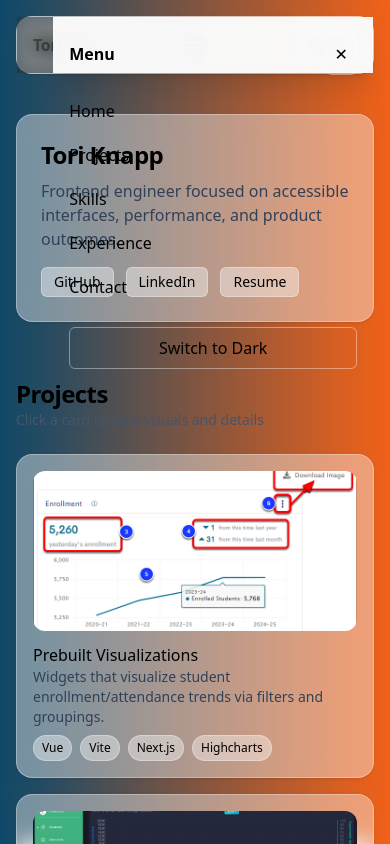
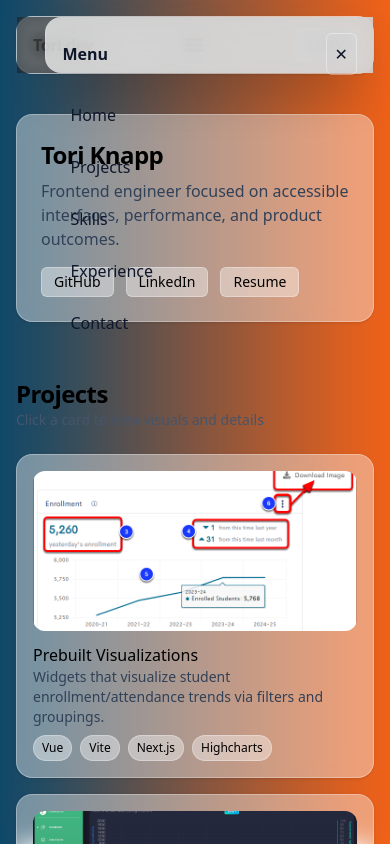
Before and after one commit to torrance-k/portfolio, a Vue app: page / in a window 390 px wide. Both pictures are taken after a click on the button "Open menu". Shown: the top 844 px of the page. Built offline with nearby package versions, Linux system fonts and the light colour scheme.

Commit message:
fix: hamburger menu transparent

```diff
--- a/src/components/NavBar.vue
+++ b/src/components/NavBar.vue
@@ -42,11 +42,15 @@
                     <div v-show="open" class="fixed inset-0 z-[70] md:hidden" @click.self="closeMenu"
                         @keydown.esc="closeMenu">
                         <!-- backdrop -->
-                        <div class="absolute inset-0 bg-black/40 backdrop-blur-sm"></div>
+                        <div class="absolute inset-0 bg-black/50 backdrop-blur-sm"></div>
 
                         <!-- panel -->
-                        <aside id="mobile-drawer" class="ml-auto h-full w-[82vw] max-w-[320px] bg-white/95 dark:bg-slate-900/95 shadow-xl p-4
-             relative z-[71] grid gap-2">
+                        <aside id="mobile-drawer" class="ml-auto h-full w-[84vw] max-w-[360px] rounded-l-2xl
+         bg-white/70 dark:bg-slate-900/70 backdrop-blur-xl
+         border-l border-white/20 dark:border-white/10
+         shadow-2xl p-4
+         relative z-[71] grid gap-2
+         text-slate-900 dark:text-slate-100">
                             <div class="flex items-center justify-between mb-2">
                                 <div class="font-semibold">Menu</div>
                                 <button class="rounded-md p-2 border border-white/40 dark:border-white/10"
@@ -55,23 +59,27 @@
 
                             <!-- Mobile links (the same targets as desktop) -->
                             <nav class="grid gap-1 text-base">
-                                <RouterLink to="/" class="py-2" @click="closeMenu">Home</RouterLink>
-                                <RouterLink :to="{ path: '/', hash: '#projects' }" class="py-2" @click="closeMenu">
+                                <RouterLink to="/"
+                                    class="px-2 py-3 rounded-lg hover:bg-white/60 dark:hover:bg-slate-800/60"
+                                    @click="closeMenu">Home</RouterLink>
+                                <RouterLink :to="{ path: '/', hash: '#projects' }"
+                                    class="px-2 py-3 rounded-lg hover:bg-white/60 dark:hover:bg-slate-800/60"
+                                    @click="closeMenu">
                                     Projects</RouterLink>
-                                <RouterLink :to="{ path: '/', hash: '#skills' }" class="py-2" @click="closeMenu">Skills
+                                <RouterLink :to="{ path: '/', hash: '#skills' }"
+                                    class="px-2 py-3 rounded-lg hover:bg-white/60 dark:hover:bg-slate-800/60"
+                                    @click="closeMenu">Skills
                                 </RouterLink>
-                                <RouterLink :to="{ path: '/', hash: '#experience' }" class="py-2" @click="closeMenu">
+                                <RouterLink :to="{ path: '/', hash: '#experience' }"
+                                    class="px-2 py-3 rounded-lg hover:bg-white/60 dark:hover:bg-slate-800/60"
+                                    @click="closeMenu">
                                     Experience</RouterLink>
-                                <RouterLink :to="{ path: '/', hash: '#contact' }" class="py-2" @click="closeMenu">
+                                <RouterLink :to="{ path: '/', hash: '#contact' }"
+                                    class="px-2 py-3 rounded-lg hover:bg-white/60 dark:hover:bg-slate-800/60"
+                                    @click="closeMenu">
                                     Contact</RouterLink>
                             </nav>
 
-                            <!-- Theme toggle in the drawer (mobile) -->
-                            <button class="mt-3 rounded-md px-3 py-2 border border-white/40 dark:border-white/10"
-                                @click="emit('toggle-theme')">
-                                <span v-if="theme === 'light'">Switch to Dark</span>
-                                <span v-else>Switch to Light</span>
-                            </button>
                         </aside>
                     </div>
                 </Transition>
```
